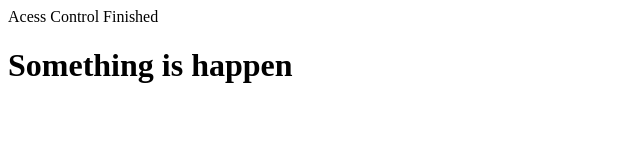
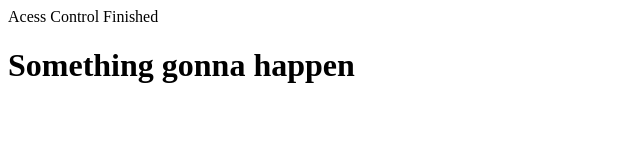
Before and after one commit to guilhermeUpToTask/firstGitRepository, a plain HTML site: page acessControl.html in a window 1280 px wide. Shown: the whole page, without its empty margins (0-640 px from the left). Drawn offline with Linux system fonts and the light colour scheme.

Commit message:
acessControl update1

```diff
--- a/acessControl.html
+++ b/acessControl.html
@@ -9,6 +9,6 @@
 </head>
 <body>
     Acess Control Finished
-    <h1>Something is happen</h1>
+    <h1>Something gonna happen</h1>
 </body>
 </html>
```
